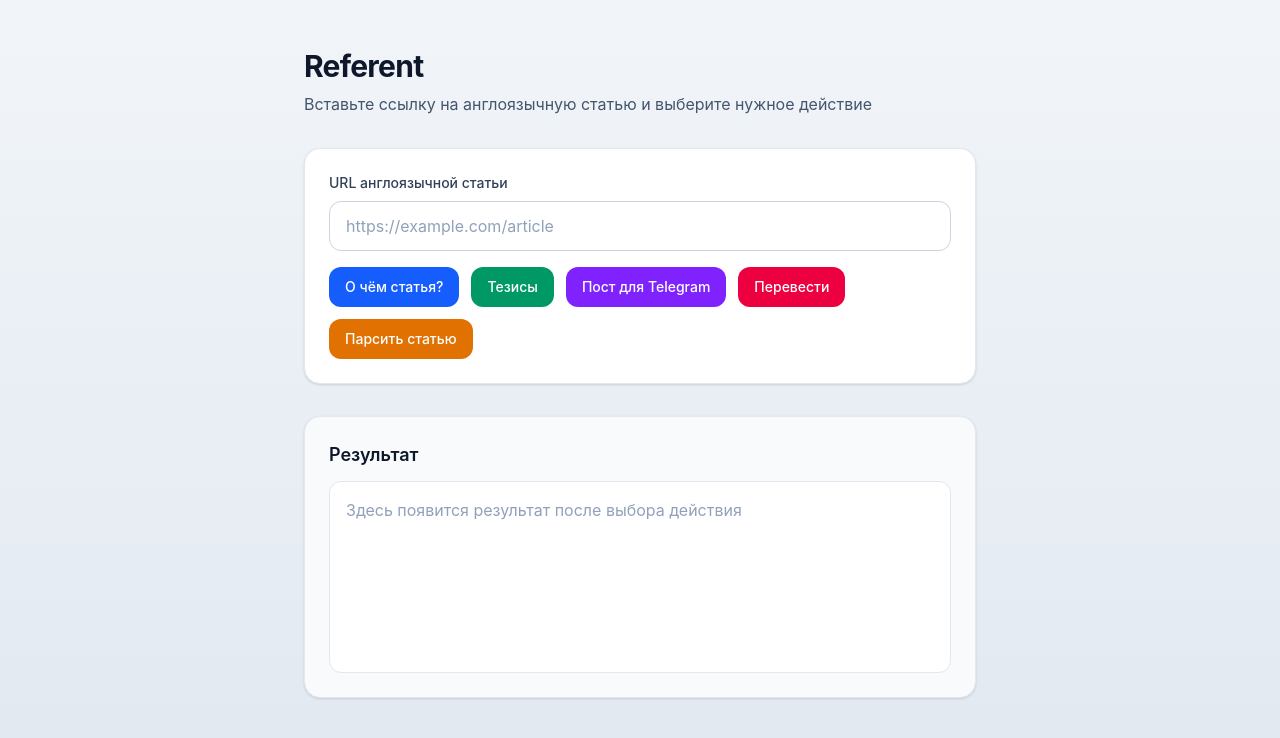
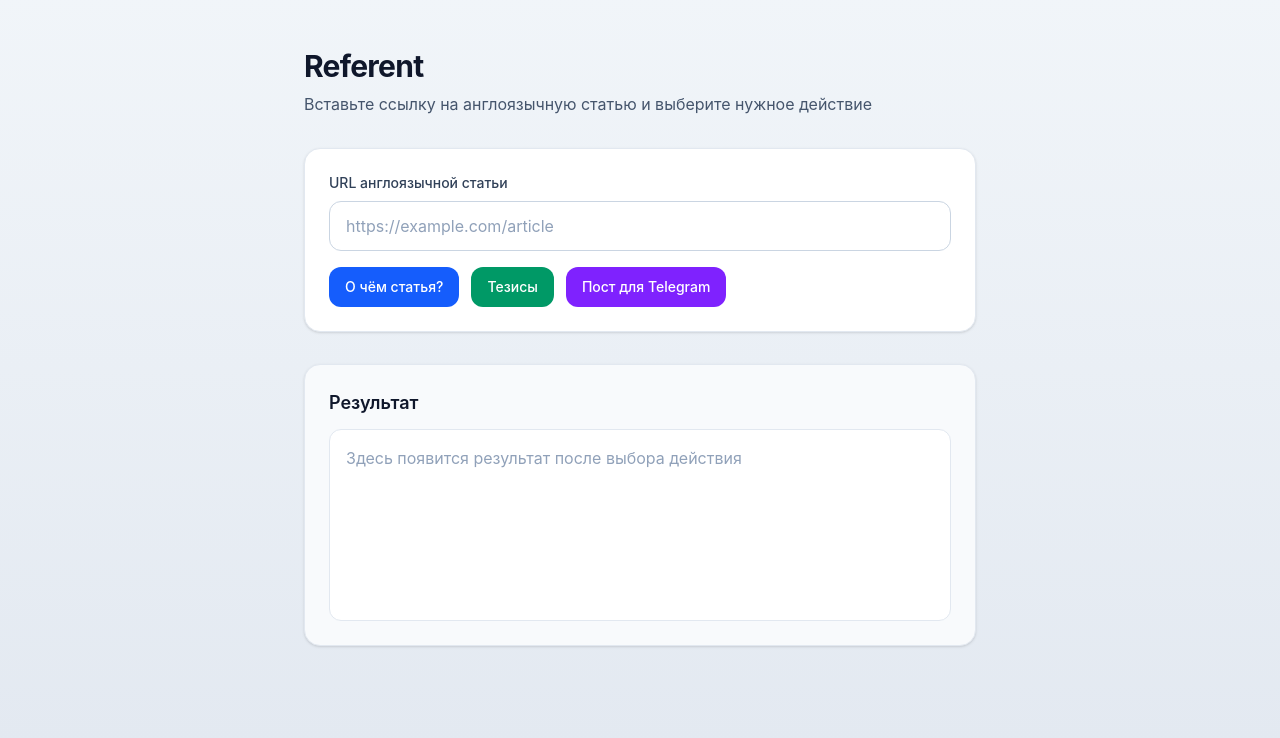
Before and after one commit to divergency2588-beep/Referent, a Next.js app: page / in a window 1280 px wide. Shown: the top 738 px of the page. Built offline with nearby package versions, Linux system fonts and the light colour scheme.

Commit message:
Refactor ArticleForm component: remove unused actions and their associated styles, simplify API call to a single endpoint, and streamline result display logic.

```diff
--- a/app/components/ArticleForm.tsx
+++ b/app/components/ArticleForm.tsx
@@ -2,19 +2,15 @@
 
 import { useState } from "react";
 
-type ActionType = "parse" | "translate" | "summary" | "theses" | "telegram";
+type ActionType = "summary" | "theses" | "telegram";
 
 const ACTION_LABELS: Record<ActionType, string> = {
-  parse: "Парсить статью",
-  translate: "Перевести",
   summary: "О чём статья?",
   theses: "Тезисы",
   telegram: "Пост для Telegram",
 };
 
 const ACTION_DESCRIPTIONS: Record<ActionType, string> = {
-  parse: "Извлечь дату, заголовок и текст статьи",
-  translate: "Перевести статью на русский язык через AI",
   summary: "Краткое описание содержания статьи",
   theses: "Основные тезисы и ключевые идеи",
   telegram: "Готовый пост для публикации в Telegram",
@@ -24,16 +20,6 @@
   ActionType,
   { button: string; badge: string; spinner: string }
 > = {
-  parse: {
-    button: "bg-amber-600 hover:bg-amber-700",
-    badge: "bg-amber-100 text-amber-800",
-    spinner: "border-t-amber-600",
-  },
-  translate: {
-    button: "bg-rose-600 hover:bg-rose-700",
-    badge: "bg-rose-100 text-rose-800",
-    spinner: "border-t-rose-600",
-  },
   summary: {
     button: "bg-blue-600 hover:bg-blue-700",
     badge: "bg-blue-100 text-blue-700",
@@ -52,26 +38,12 @@
 };
 
 const LOADING_LABELS: Record<ActionType, string> = {
-  parse: "Парсинг статьи…",
-  translate: "Перевод статьи…",
   summary: "Генерация ответа…",
   theses: "Генерация ответа…",
   telegram: "Генерация ответа…",
 };
 
-const ACTION_ORDER: ActionType[] = [
-  "summary",
-  "theses",
-  "telegram",
-  "translate",
-  "parse",
-];
-
-function getEndpoint(action: ActionType): string {
-  if (action === "parse") return "/api/parse";
-  if (action === "translate") return "/api/translate";
-  return "/api/analyze";
-}
+const ACTION_ORDER: ActionType[] = ["summary", "theses", "telegram"];
 
 export default function ArticleForm() {
   const [url, setUrl] = useState("");
@@ -101,7 +73,7 @@
     setResult("");
 
     try {
-      const response = await fetch(getEndpoint(action), {
+      const response = await fetch("/api/analyze", {
         method: "POST",
         headers: { "Content-Type": "application/json" },
         body: JSON.stringify({ url, action }),
@@ -120,8 +92,6 @@
       setLoading(false);
     }
   };
-
-  const isJsonResult = activeAction === "parse";
 
   return (
     <div className="mx-auto w-full max-w-2xl space-y-8">
@@ -197,15 +167,9 @@
               </span>
             </div>
           ) : result ? (
-            isJsonResult ? (
-              <pre className="overflow-x-auto whitespace-pre-wrap break-words font-mono text-sm text-slate-800">
-                {result}
-              </pre>
-            ) : (
-              <p className="whitespace-pre-wrap text-sm leading-relaxed text-slate-800">
-                {result}
-              </p>
-            )
+            <p className="whitespace-pre-wrap text-sm leading-relaxed text-slate-800">
+              {result}
+            </p>
           ) : (
             <p className="text-slate-400">
               Здесь появится результат после выбора действия
```
